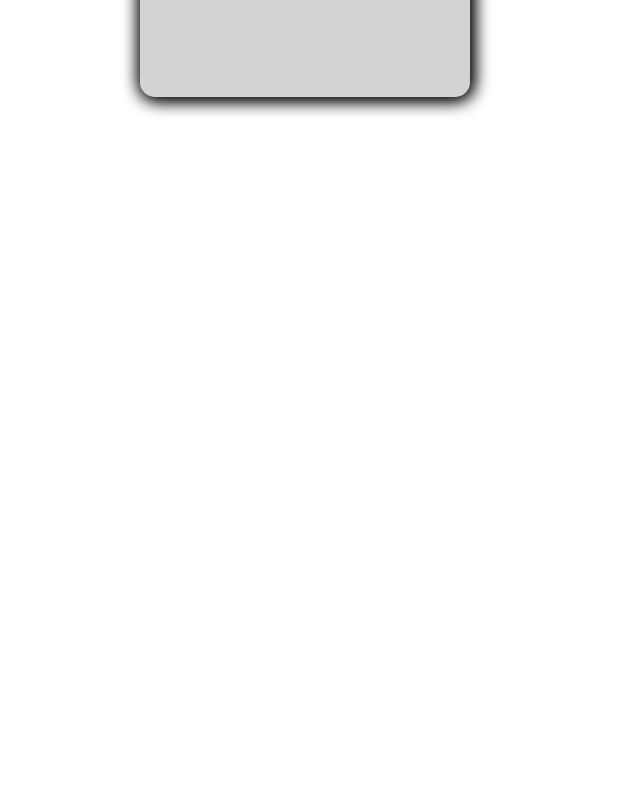
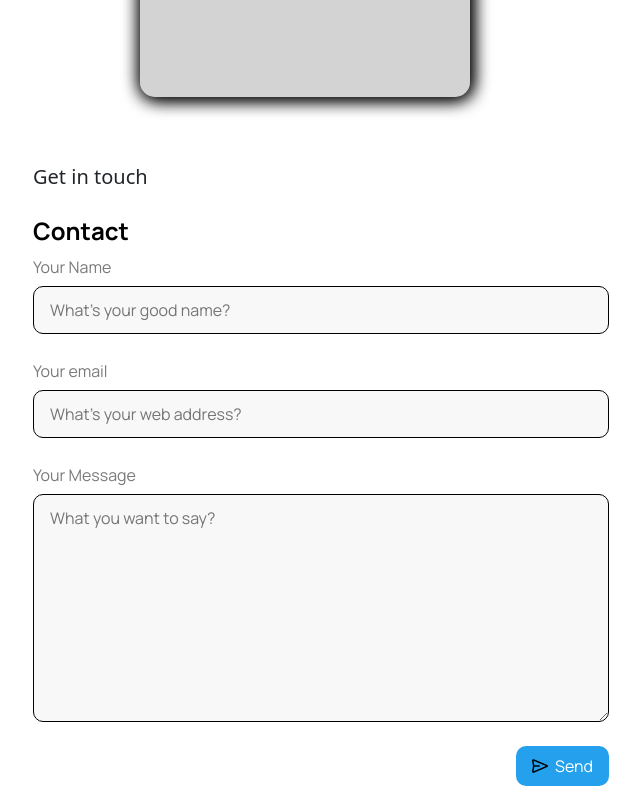
Before and after one commit to parthkumar-patel/Echo-Homes, a React (Vite) app: page /about-us in a window 1280 px wide. Shown: the part 756-1556 px from the top of the page, without its empty margins (335-975 px from the left). Before the commit the page ends 918 px from the top, so only its background shows below. Built offline with nearby package versions, Linux system fonts and the light colour scheme; no server answers.

Commit message:
contact added

```diff
--- /dev/null
+++ b/src/components/Contact.jsx
@@ -0,0 +1,121 @@
+import { useRef, useState } from "react";
+import emailjs from "emailjs-com";
+// import emailjs from "@emailjs/browser";
+import send from "../assets/send.svg";
+
+const Contact = () => {
+  const formRef = useRef();
+  const [form, setForm] = useState({
+    name: "",
+    email: "",
+    message: "",
+  });
+
+  const [loading, setLoading] = useState(false);
+
+  const handleChange = (e) => {
+    const { target } = e;
+    const { name, value } = target;
+
+    setForm({
+      ...form,
+      [name]: value,
+    });
+  };
+
+  const handleSubmit = (e) => {
+    e.preventDefault();
+    setLoading(true);
+
+    emailjs
+      .send(
+        "service_52z3m9k",
+        "template_sa7a2lr",
+        {
+          from_name: form.name,
+          to_name: "Parth Patel",
+          from_email: form.email,
+          to_email: "parthrp15@gmail.com",
+          message: form.message,
+        },
+        "6bwc7JEUTgSgUzO0d"
+      )
+      .then(
+        () => {
+          setLoading(false);
+          alert("Thank you. I will get back to you as soon as possible.");
+
+          setForm({
+            name: "",
+            email: "",
+            message: "",
+          });
+        },
+        (error) => {
+          setLoading(false);
+          console.error(error);
+
+          alert("Ahh, something went wrong. Please try again.");
+        }
+      );
+  };
+
+  return (
+    <div className="send-button-frame-wrapper">
+      <div className="send-button-frame">
+        <p className="sectionSubText">Get in touch</p>
+        <b className="contact">Contact</b>
+        <form
+          ref={formRef}
+          onSubmit={handleSubmit}
+          className="mt-12 d-flex flex-column gap-4"
+        >
+          <label className="your-name-input">
+            <span className="name">Your Name</span>
+            <input
+              type="text"
+              name="name"
+              value={form.name}
+              onChange={handleChange}
+              placeholder="What's your good name?"
+              className="your-name-wrapper your-name"
+            />
+          </label>
+          <label className="your-name-input">
+            <span className="name">Your email</span>
+            <input
+              type="email"
+              name="email"
+              value={form.email}
+              onChange={handleChange}
+              placeholder="What's your web address?"
+              className="your-name-wrapper your-name"
+            />
+          </label>
+          <label className="your-name-input">
+            <span className="name">Your Message</span>
+            <textarea
+              rows={7}
+              name="message"
+              value={form.message}
+              onChange={handleChange}
+              placeholder="What you want to say?"
+              className="your-name-wrapper your-name"
+            />
+          </label>
+
+          <div className="frame7">
+            <button type="submit" className="send-button">
+              <div className="frame-parent">
+                <img className="frame-icon1" alt="" src={send} />
+                <div className="send">{loading ? "Sending..." : "Send"}</div>
+              </div>
+            </button>
+          </div>
+        </form>
+      </div>
+    </div>
+  );
+};
+
+export default Contact;
--- a/src/pages/AboutUs.jsx
+++ b/src/pages/AboutUs.jsx
@@ -1,3 +1,4 @@
+import Contact from "../components/Contact";
 import "../styles/about.css";
 
 const AboutUs = () => {
@@ -22,6 +23,7 @@ const AboutUs = () => {
         </div>
       </div>
       <div className="contact-container">
+        <Contact />
       </div>
     </>
   );
```
